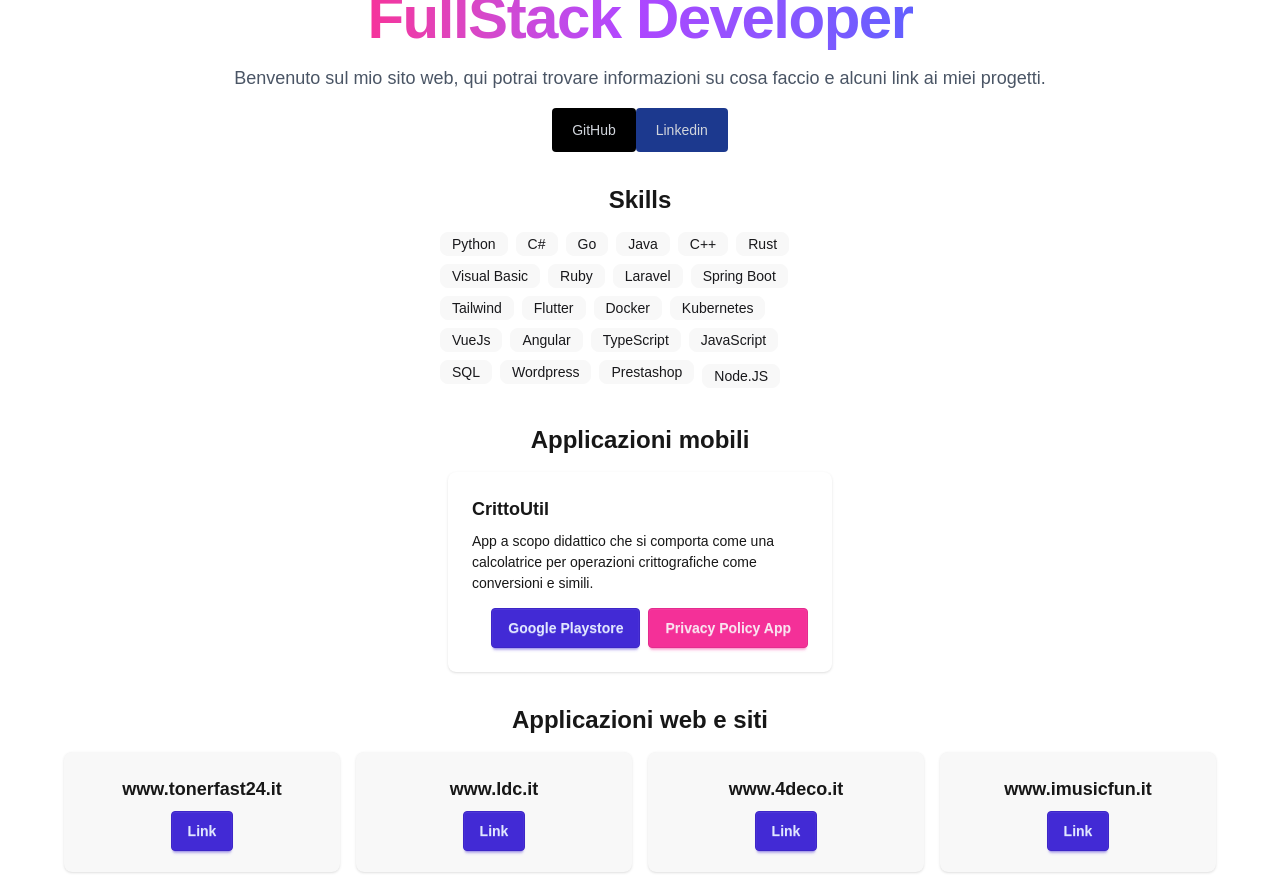
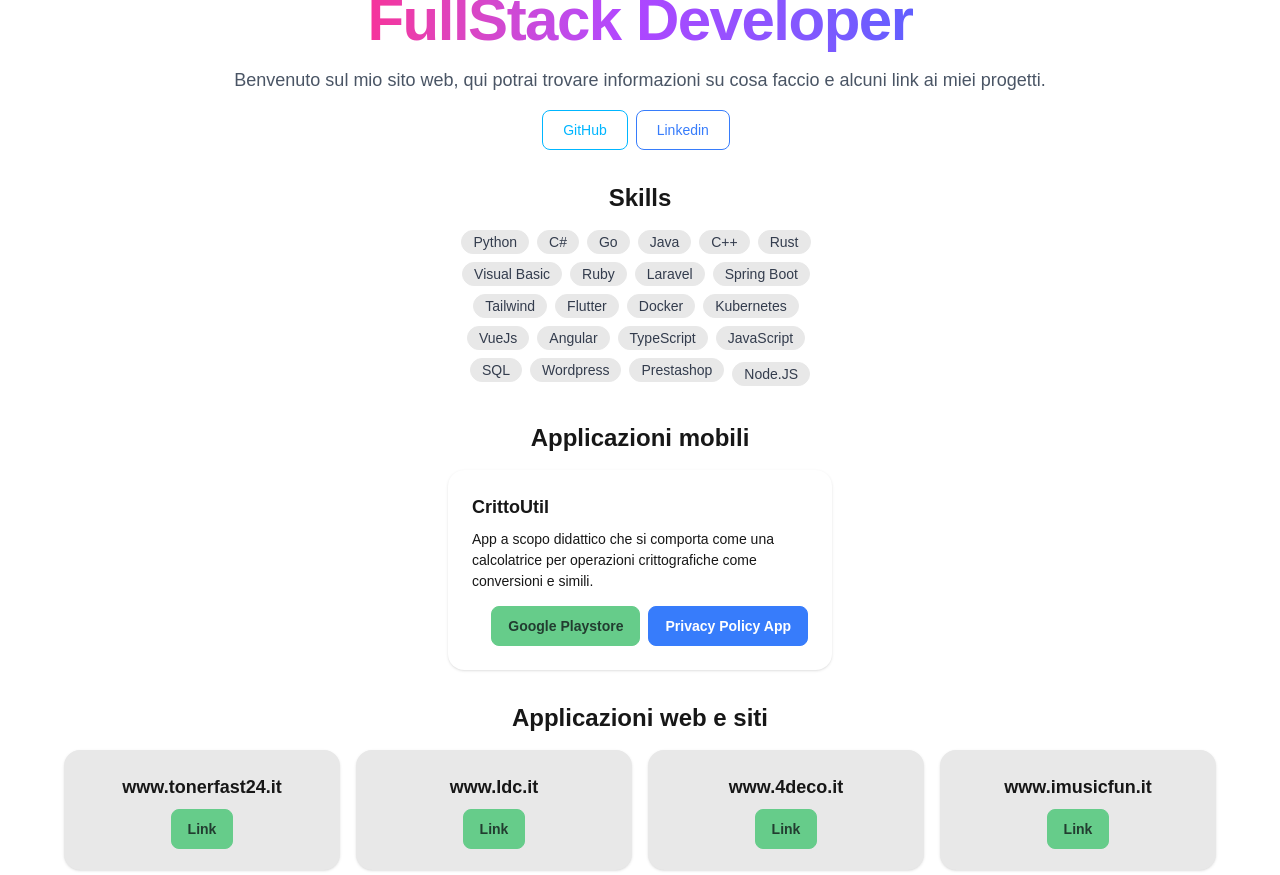
Before and after one commit to jonathanlamela/nextjs-jonathanlamela-website, a Next.js app: page / in a window 1280 px wide. Built offline with nearby package versions, Linux system fonts and the light colour scheme.

Commit message:
fixed ui

```diff
--- a/app/globals.css
+++ b/app/globals.css
@@ -1,16 +1,12 @@
 @import "tailwindcss";
-@plugin "daisyui";
+
+@plugin "daisyui" {
+  themes: emerald --default;
+}
 
 :root {
   --background: #ffffff;
   --foreground: #171717;
-}
-
-@theme inline {
-  --color-background: var(--background);
-  --color-foreground: var(--foreground);
-  --font-sans: var(--font-geist-sans);
-  --font-mono: var(--font-geist-mono);
 }
 
 @media (prefers-color-scheme: dark) {
--- a/app/page.tsx
+++ b/app/page.tsx
@@ -47,9 +47,9 @@ export default function Home() {
         <p className="text-lg text-center text-gray-600 dark:text-gray-400 md:text-lg">
           Benvenuto sul mio sito web, qui potrai trovare informazioni su cosa faccio e alcuni link ai miei progetti.
         </p>
-        <div className="w-full text-center">
+        <div className="w-full text-center space-x-2">
           <Link
-            className="inline-flex items-center px-5 py-3 text-sm font-medium text-gray-300 transition duration-300 bg-black rounded hover:bg-gray-800 dark:hover:bg-gray-200 dark:text-gray-700 dark:bg-white"
+            className="inline-flex items-center px-5 py-3 text-sm font-medium btn btn-outline btn-info"
             aria-label="learn more"
             rel="noreferrer"
             target="_blank" href={"https://github.com/jonathanlamela"}
@@ -57,10 +57,10 @@ export default function Home() {
             GitHub
           </Link>
           <Link
-            className="inline-flex items-center px-5 py-3 text-sm font-medium text-gray-300 transition duration-300 bg-blue-900 rounded hover:bg-blue-700 dark:hover:bg-gray-200 dark:text-gray-700 dark:bg-white"
+            className="inline-flex items-center px-5 py-3 text-sm font-medium btn btn-outline btn-secondary"
             aria-label="learn more"
             rel="noreferrer"
-            target="_blank" href={"www.linkedin.com/in/jonathan-la-mela-29119645"}
+            target="_blank" href={"https://www.linkedin.com/in/jonathan-la-mela-29119645"}
           >
             Linkedin
           </Link>
@@ -70,8 +70,8 @@ export default function Home() {
       <div className="w-full flex flex-col space-y-4">
         <h2 className="text-2xl font-semibold text-center">Skills</h2>
         <div className="flex flex-row justify-center">
-          <div className="flex-wrap w-100 space-x-2 space-y-2">
-            {skills.map((skill: string) => <div key={skill} className="badge badge-ghost">{skill}</div>)}
+          <div className="flex-wrap w-100 space-x-2 space-y-2 text-center">
+            {skills.map((skill: string) => <div key={skill} className="badge badge-ghost hover:bg-gray-600 hover:text-white">{skill}</div>)}
           </div>
         </div>
       </div>
```
